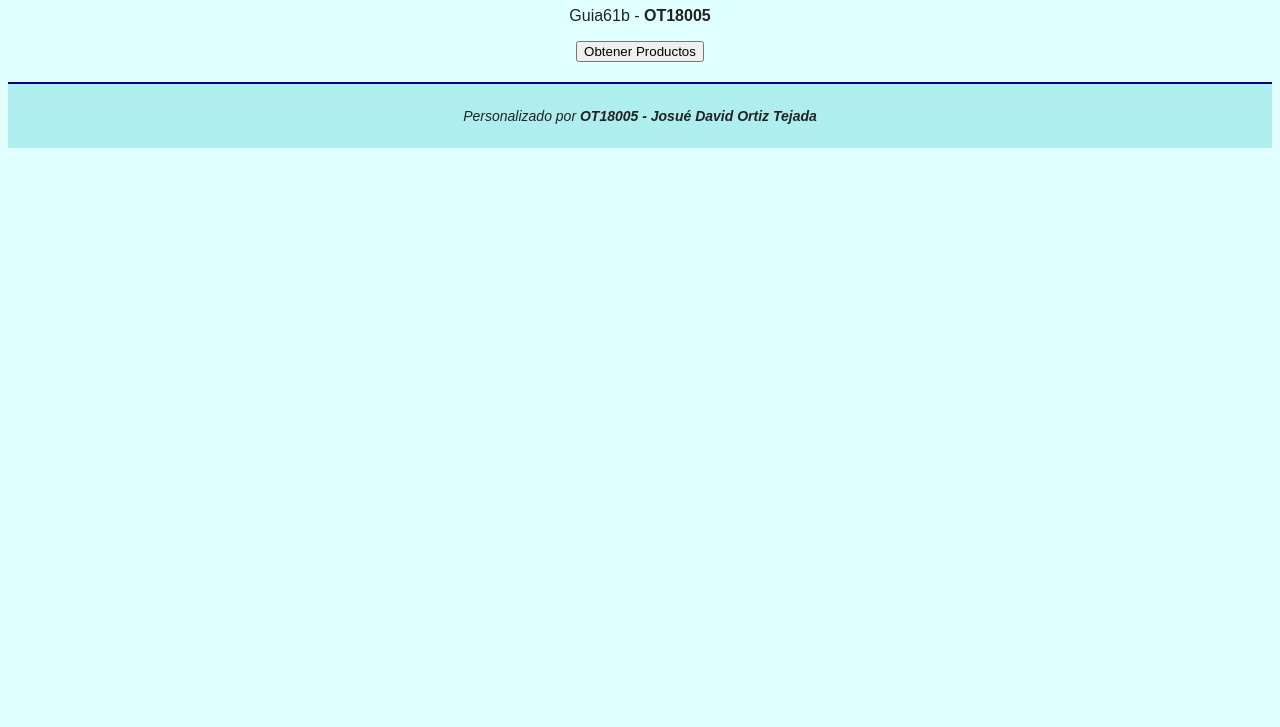
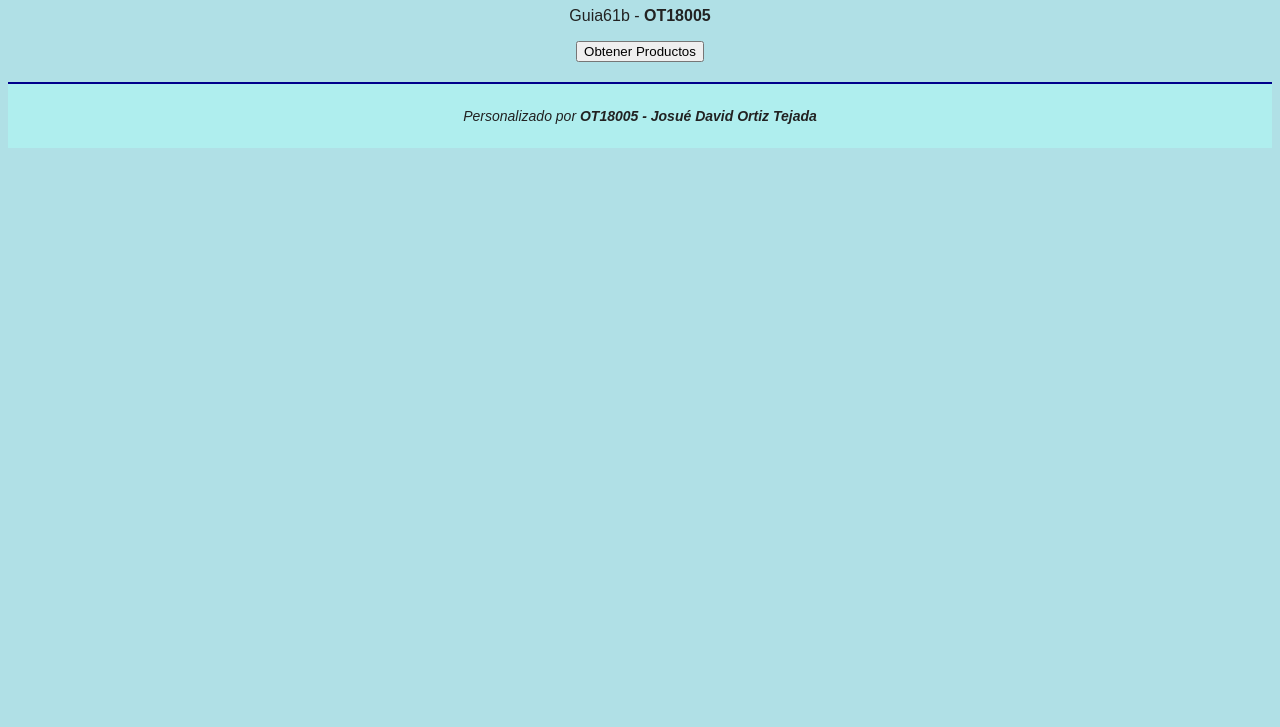
Before and after one commit to David-0717/ot18005-apirest, a plain HTML site: page index.html in a window 1280 px wide. Shown: the part 73-800 px from the top of the page. Drawn offline with Linux system fonts and the light colour scheme.

Commit message:
Change background color from #E0FFFF to #B0E0E6

```diff
--- a/estilo.css
+++ b/estilo.css
@@ -1,7 +1,7 @@
 /* estilos básicos */
 body {
     font-family: Arial, sans-serif;
-    background-color: #E0FFFF;
+    background-color: #B0E0E6;
     color: #222;
     text-align: center;
 }
```
